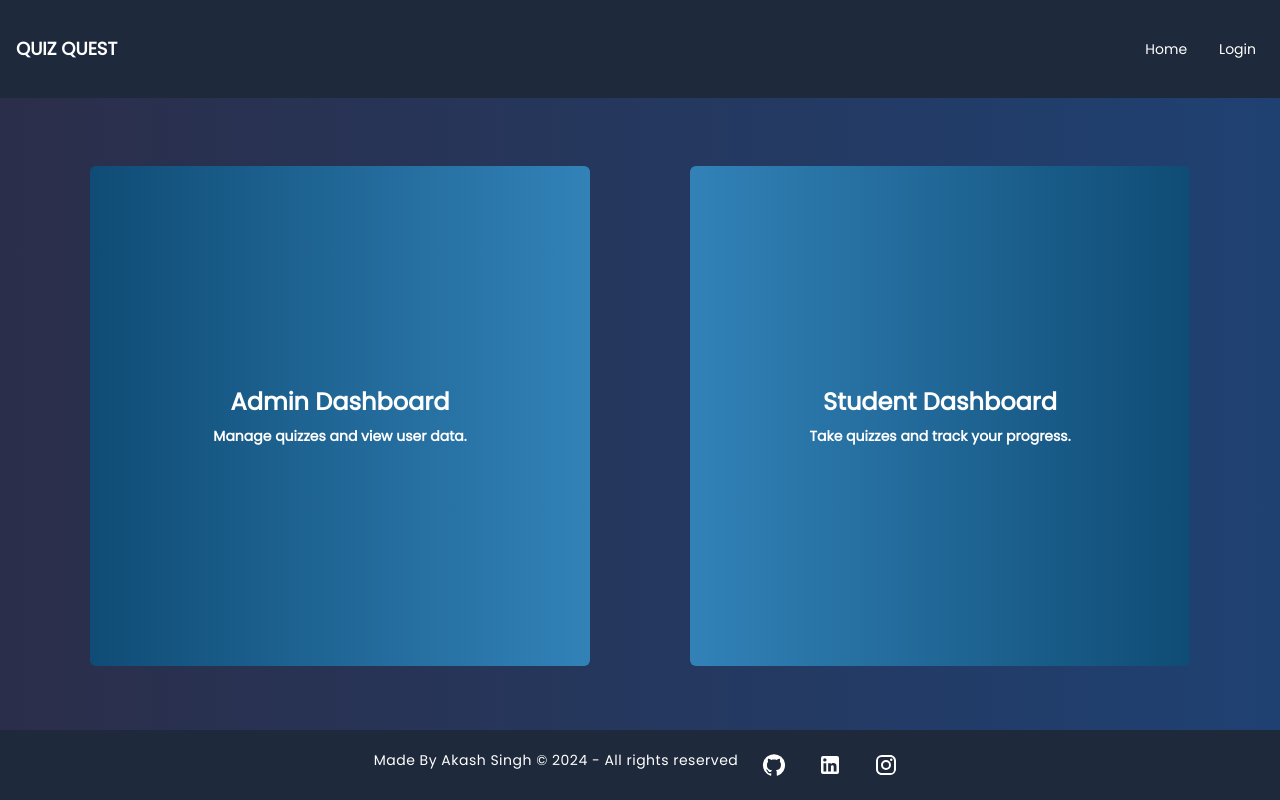
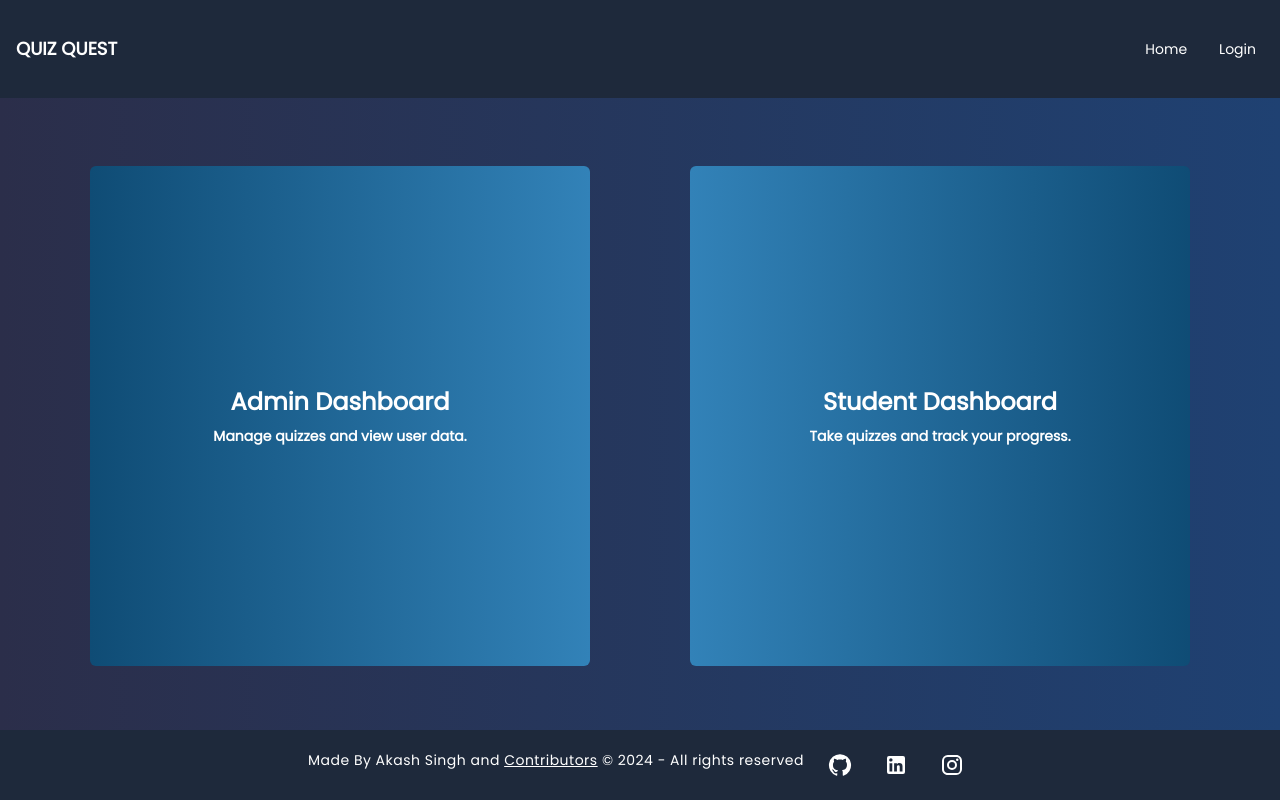
Before and after one commit to SkySingh04/QuizQuest, a Next.js app: page / in a window 1280 px wide. Built offline with nearby package versions, Linux system fonts and the light colour scheme; no server answers.

Commit message:
Fixes #19
Signed-off-by: Akash <akashsingh2210670@gmail.com>

```diff
--- a/app/components/Footer.tsx
+++ b/app/components/Footer.tsx
@@ -10,7 +10,7 @@ const Footer = () => {
   return (
       <footer className="footer fixed bottom-0 left-0 right-0  px-2 z-50 flex justify-center  bg-slate-800 text-white ">
         <aside className="items-center grid-flow-col">
-          <p>Made By Akash Singh © 2024 - All rights reserved</p>
+          <p>Made By <b>Akash Singh</b> and <a href="https://github.com/Akash-Singh04/QuizQuest/graphs/contributors"><u>Contributors</u></a> © 2024 - All rights reserved</p>
         </aside>
         <nav className="grid-flow-col gap-4 md:place-self-center md:justify-self-end">
           <IconButton
```
